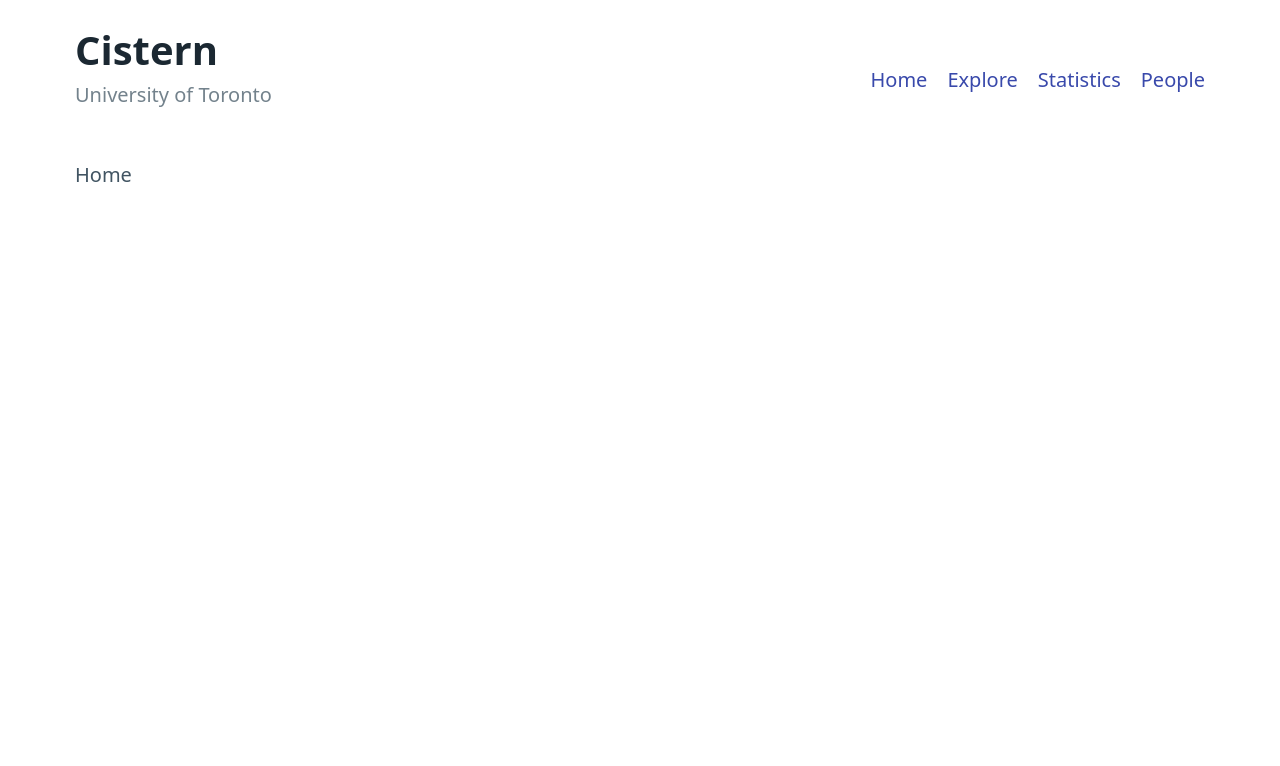
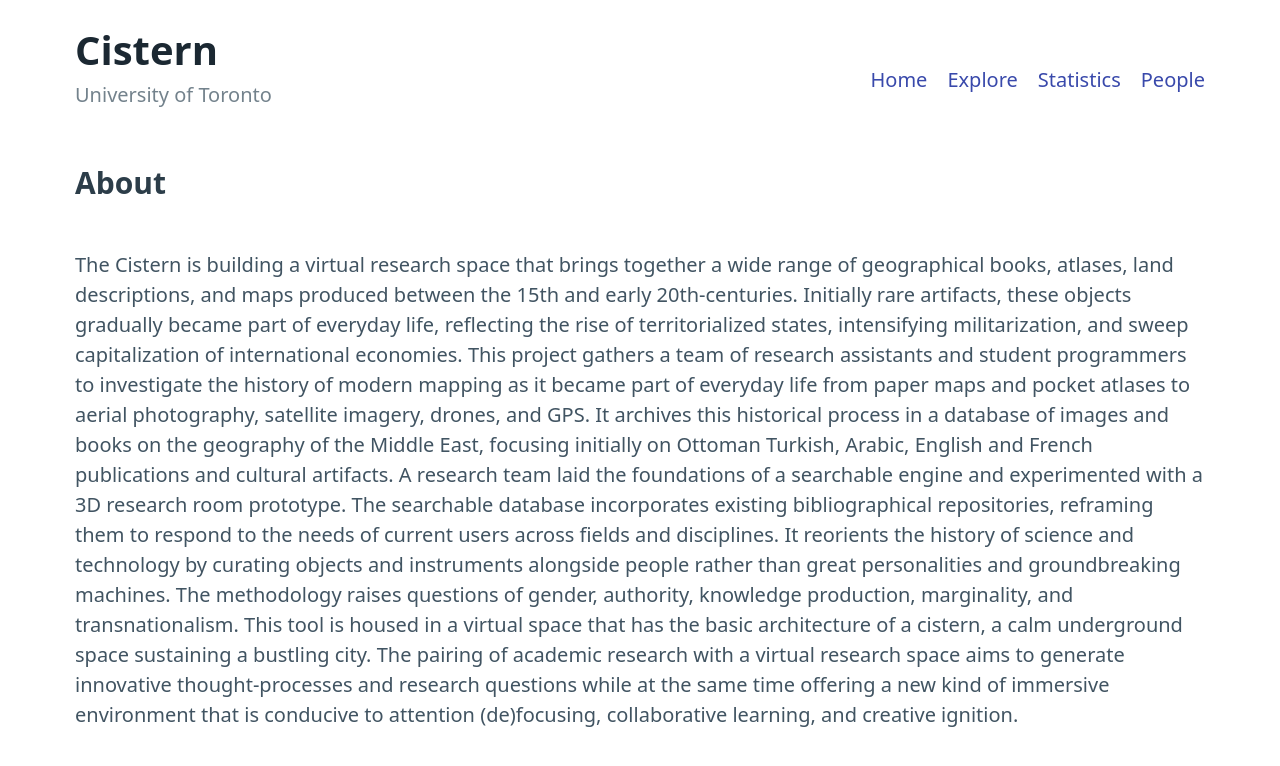
Before and after one commit to GeoCistern/geocistern-repo, a React (Create React App) app: page / in a window 1280 px wide. Shown: the top 766 px of the page. Built offline with nearby package versions, Linux system fonts and the light colour scheme.

Commit message:
Initial about page added

```diff
--- a/src/Pages/Home.jsx
+++ b/src/Pages/Home.jsx
@@ -1,3 +1,40 @@
 export default function Home() {
-    return <div>Home</div>;
+    return (
+        <div className='document'>
+            <h3>About</h3>
+            <p>
+                The Cistern is building a virtual research space that brings
+                together a wide range of geographical books, atlases, land
+                descriptions, and maps produced between the 15th and early
+                20th-centuries. Initially rare artifacts, these objects
+                gradually became part of everyday life, reflecting the rise of
+                territorialized states, intensifying militarization, and sweep
+                capitalization of international economies. This project gathers
+                a team of research assistants and student programmers to
+                investigate the history of modern mapping as it became part of
+                everyday life from paper maps and pocket atlases to aerial
+                photography, satellite imagery, drones, and GPS. It archives
+                this historical process in a database of images and books on the
+                geography of the Middle East, focusing initially on Ottoman
+                Turkish, Arabic, English and French publications and cultural
+                artifacts. A research team laid the foundations of a searchable
+                engine and experimented with a 3D research room prototype. The
+                searchable database incorporates existing bibliographical
+                repositories, reframing them to respond to the needs of current
+                users across fields and disciplines. It reorients the history of
+                science and technology by curating objects and instruments
+                alongside people rather than great personalities and
+                groundbreaking machines. The methodology raises questions of
+                gender, authority, knowledge production, marginality, and
+                transnationalism. This tool is housed in a virtual space that
+                has the basic architecture of a cistern, a calm underground
+                space sustaining a bustling city. The pairing of academic
+                research with a virtual research space aims to generate
+                innovative thought-processes and research questions while at the
+                same time offering a new kind of immersive environment that is
+                conducive to attention (de)focusing, collaborative learning, and
+                creative ignition.
+            </p>
+        </div>
+    );
 }
```
